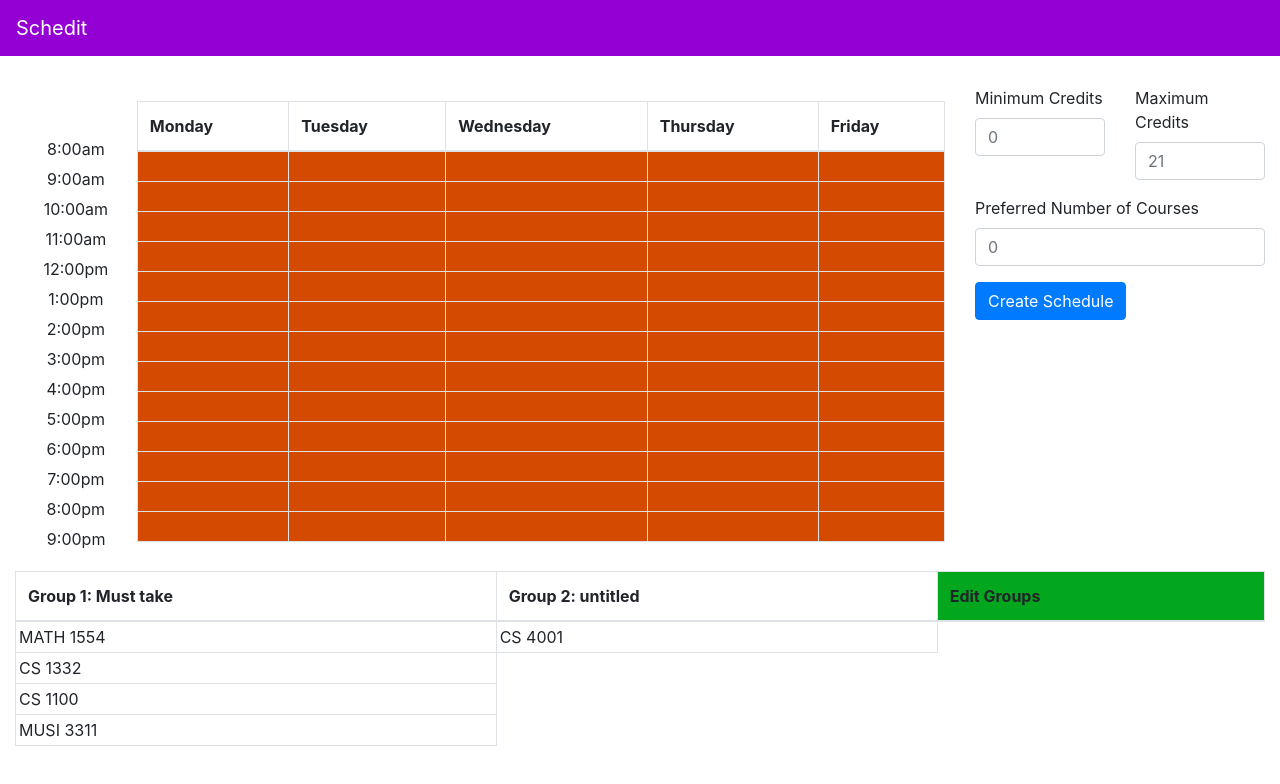
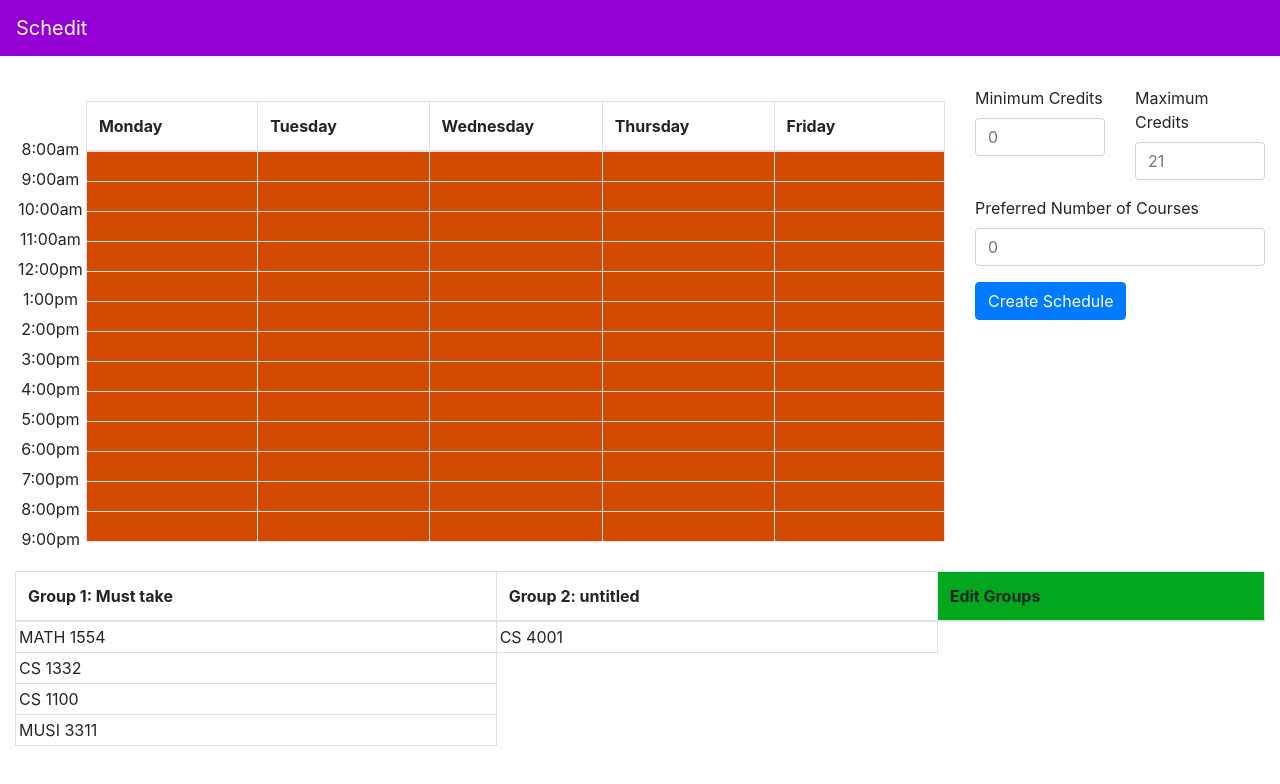
Before and after one commit to 7135-Cutiepy/ScheditFrontEnd, an Angular app: page / in a window 1280 px wide. Shown: the top 784 px of the page. Built offline with nearby package versions, Linux system fonts and the light colour scheme.

Commit message:
made calendar columns uniform

```diff
--- a/src/app/calendar/calendar.component.css
+++ b/src/app/calendar/calendar.component.css
@@ -24,6 +24,10 @@ td {
     /* height: 24px; */
 }
 
+th {
+    width: 19%;
+}
+
 .time_slot[data-available="No"] {
     background: #d34a00;
 }
```
